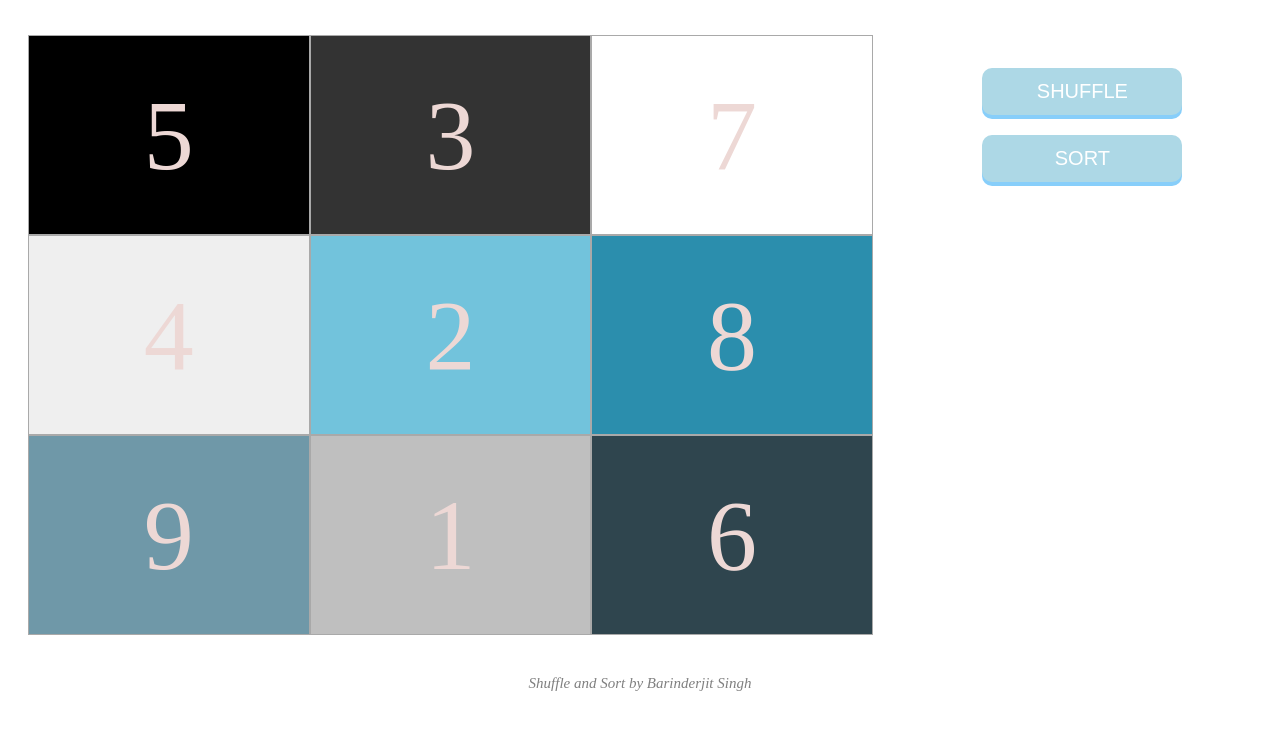
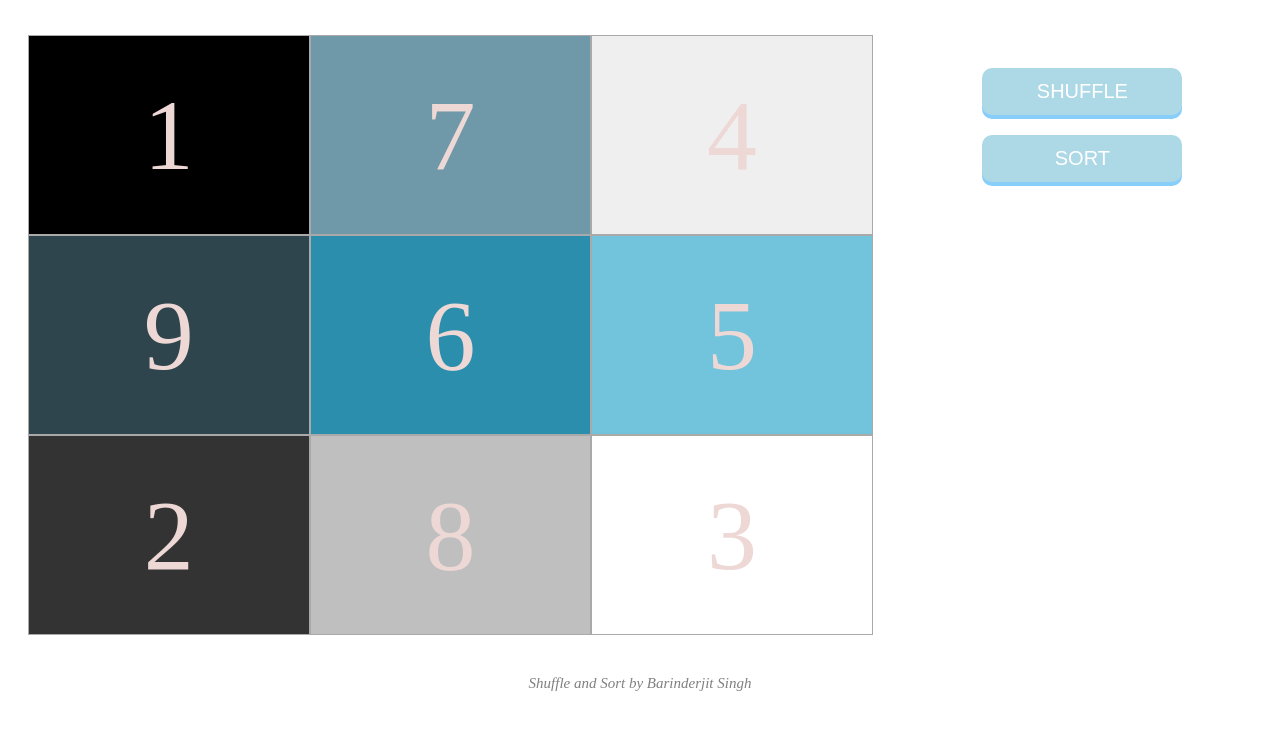
Before and after one commit to barinderjassal/Assignment, a plain HTML site: page src/index.html in a window 1280 px wide. Both pictures are taken after a click on the button "SHUFFLE". Shown: the part 52-782 px from the top of the page. Drawn offline with Linux system fonts and the light colour scheme.

Commit message:
Add util files for functions like Shuffle and Sort
1. Create one constant file for the properties of each tile.
2. Create Util file for functions like Shuffle and Sort
3. Update HTML structure by dynamically creating Tiles on onLoad of a document
4. Add styles
5. Put Proper comments for each function

```diff
--- a/src/index.html
+++ b/src/index.html
@@ -1,3 +1,10 @@
+<!--
+  Copyright (c) 2021 by Barinderjit Singh
+
+  Maersk Assignment
+  Problem Description: An Attched PDF in the repo
+  -->
+
 <!DOCTYPE html>
 <html lang="en">
   <head>
@@ -5,7 +12,6 @@
     <meta http-equiv="X-UA-Compatible" content="IE=edge" />
     <meta name="viewport" content="width=device-width, initial-scale=1.0" />
     <link rel="stylesheet" href="./css/shuffle.css" />
-    <script src="./js/shuffle.js"></script>
     <title>Shuffle and Sort</title>
   </head>
   <body>
@@ -13,60 +19,24 @@
       <h3>Shuffle and Sort</h3>
     </div>
     <div class="grid-color-box">
-      <ul class="grid-items-list">
+      <ul class="grid-items-list" id="grid-list">
         <!--
-          These list elements could be repeated using JavaScript or Map function in React
+          list elements will be created and repeated using JavaScript function on onload of DOM
          -->
-        <li style="background-color: #000000">
-          <div class="colored-bar"></div>
-          <span class="list-item-number">1</span>
-        </li>
-        <li style="background-color: #333333">
-          <div class="colored-bar"></div>
-          <span class="list-item-number">2</span>
-        </li>
-        <li style="background-color: #ffffff">
-          <div class="colored-bar"></div>
-          <span class="list-item-number">3</span>
-        </li>
-        <li style="background-color: #efefef">
-          <div class="colored-bar"></div>
-          <span class="list-item-number">4</span>
-        </li>
-        <li style="background-color: #72c3dc">
-          <div class="colored-bar"></div>
-          <span class="list-item-number">5</span>
-        </li>
-        <li style="background-color: #2b8ead">
-          <div class="colored-bar"></div>
-          <span class="list-item-number">6</span>
-        </li>
-        <li style="background-color: #6f98a8">
-          <div class="colored-bar"></div>
-          <span class="list-item-number">7</span>
-        </li>
-        <li style="background-color: #bfbfbf">
-          <div class="colored-bar"></div>
-          <span class="list-item-number">8</span>
-        </li>
-        <li style="background-color: #2f454e">
-          <div class="colored-bar"></div>
-          <span class="list-item-number">9</span>
-        </li>
       </ul>
     </div>
     <div class="btn-container">
       <div>
-        <button class="btn" type="button" onclick="shuffleNumbersHandler()">
-          Shuffle
-        </button>
+        <button class="btn" type="button" id="shuffle-btn">Shuffle</button>
       </div>
       <div>
-        <button class="btn" type="button" onclick="sortNumbersHandler()">
-          Sort
-        </button>
+        <button class="btn" type="button" id="sort-btn">Sort</button>
       </div>
     </div>
     <p class="author-name">Shuffle and Sort by Barinderjit Singh</p>
+
+    <script type="module" async src="./js/constants.js"></script>
+    <script type="module" async src="./js/util.js"></script>
+    <script type="module" defer src="./js/main.js"></script>
   </body>
 </html>
--- /dev/null
+++ b/src/js/constants.js
@@ -0,0 +1,53 @@
+/*
+ * Copyright (c) 2021 by Barinderjit Singh
+ *
+ * Maersk Assignment
+ * Problem Description: An Attched PDF in the repo
+ *
+ * A Constant file which returns an array of objects and each object
+ * represents the backgroundColor and Value of a block
+ */
+
+/**
+ * This constant is created to dynamically create list elements on onload
+ * of the document in order to avoid writing the same list elements in HTML
+ * again and again.
+ */
+export const TILE_DATA = [
+  {
+    backgroundColor: '#000000',
+    value: '1',
+  },
+  {
+    backgroundColor: '#333333',
+    value: '2',
+  },
+  {
+    backgroundColor: '#ffffff',
+    value: '3',
+  },
+  {
+    backgroundColor: '#efefef',
+    value: '4',
+  },
+  {
+    backgroundColor: '#72c3dc',
+    value: '5',
+  },
+  {
+    backgroundColor: '#2b8ead',
+    value: '6',
+  },
+  {
+    backgroundColor: '#6f98a8',
+    value: '7',
+  },
+  {
+    backgroundColor: '#bfbfbf',
+    value: '8',
+  },
+  {
+    backgroundColor: '#2F454E',
+    value: '9',
+  },
+];
--- /dev/null
+++ b/src/js/main.js
@@ -0,0 +1,105 @@
+/*
+ * Copyright (c) 2021 by Barinderjit Singh
+ *
+ * Maersk Assignment
+ * Problem Description: An Attched PDF in the repo
+ */
+
+import { TILE_DATA } from './constants.js';
+import { shuffleTiles, sortTileByValues, fetchDomElements } from './util.js';
+
+window.onload = function () {
+  // get buttons and attach shuffle and sort events respectively
+  const shuffleBtn = document.getElementById('shuffle-btn');
+  const sortBtn = document.getElementById('sort-btn');
+  shuffleBtn.addEventListener('click', shuffleTilesHandler);
+  sortBtn.addEventListener('click', sortTilesByNumberHandler);
+
+  const ulElement = document.getElementById('grid-list');
+
+  if (TILE_DATA.length) {
+    for (let i = 0; i < TILE_DATA.length; i++) {
+      const liElement = document.createElement('li');
+      const divElement = document.createElement('div');
+      const spanElement = document.createElement('li');
+
+      liElement.setAttribute('class', 'list-item');
+      liElement.style.backgroundColor = TILE_DATA[i].backgroundColor;
+
+      divElement.setAttribute('class', 'colored-bar');
+      spanElement.setAttribute('class', 'list-item-number');
+      spanElement.innerText = TILE_DATA[i].value;
+
+      liElement.appendChild(divElement);
+      liElement.appendChild(spanElement);
+
+      ulElement.appendChild(liElement);
+    }
+  }
+};
+
+// global variables aka Global State
+let tileProperties = [];
+
+/**
+ * User clicks on Shuffle button to fire this function
+ */
+const shuffleTilesHandler = () => {
+  // get each Tile Property and assign it to global variable
+  // Manipulating DOM is a costly operation so This Check is
+  // basically to avoid fetching values from DOM again and again
+  // That is the purpose of having a global variable/state
+  if (!tileProperties.length) {
+    getTileAttributesFromDom();
+  }
+
+  // get numbers shuffled by shuffle function
+  // and then pass the Shuffled Array to updateDom function
+  // in order to update the DOM
+  updateDom([...shuffleTiles(tileProperties)]);
+};
+
+/**
+ * User Clicks on Sort button to fire this function
+ */
+const sortTilesByNumberHandler = () => {
+  // if the global numbers array is empty, then fetch the numbers from the grid
+
+  if (!tileProperties.length) {
+    getTileAttributesFromDom();
+  }
+  // call updateDom method with the sorted tiles returned from sortTileByValues function
+  updateDom([...sortTileByValues(tileProperties)]);
+};
+
+/**
+ *
+ * @param {*} tileProps could be Shuffled or Sorted array
+ * This function is updating each cell of the grid with the updated value
+ */
+const updateDom = (tileProps) => {
+  const { listElms, spanElms } = fetchDomElements();
+
+  // tempIndex is to track the index of tileProps
+  let tempIndex = 0;
+  for (let i = 0; i < tileProps.length; i++) {
+    listElms[i].style.backgroundColor = tileProps[tempIndex].backgroundColor;
+    spanElms[i].innerText = tileProps[tempIndex].value.toString();
+    tempIndex++;
+  }
+};
+
+/**
+ * This function fetch the DOM elements and put their values into
+ * global variable/state tileProperties in an array format
+ */
+const getTileAttributesFromDom = () => {
+  const { listElms, spanElms } = fetchDomElements();
+
+  for (let i = 0; i < listElms.length; i++) {
+    tileProperties.push({
+      backgroundColor: listElms[i].style.backgroundColor,
+      value: +spanElms[i].innerText,
+    });
+  }
+};
--- /dev/null
+++ b/src/js/util.js
@@ -0,0 +1,50 @@
+/*
+ * Copyright (c) 2021 by Barinderjit Singh
+ *
+ * Maersk Assignment
+ * Problem Description: An Attched PDF in the repo
+ *
+ * A Utility file for helper functions like Shuffle and Sort
+ */
+
+/**
+ *
+ * @param {*} tileProps represents the array of value of each cell in the grid
+ * and it returns the shuffled array
+ */
+export const shuffleTiles = (tileProps) => {
+  for (let i = tileProps.length - 1; i > 0; i--) {
+    // generate a random index to swap with the current index
+    let randomIndex = Math.floor(Math.random() * (i + 1));
+
+    // Swap the array items by using ES6 destructuring.
+    [tileProps[i], tileProps[randomIndex]] = [
+      tileProps[randomIndex],
+      tileProps[i],
+    ];
+  }
+  // return the updated shuffled array of tiles
+  return tileProps;
+};
+
+/**
+ *
+ * @param {*} tileProps, takes unsorted array i.e. current dom values
+ * @returns sorted array
+ */
+export const sortTileByValues = (tileProps) =>
+  tileProps.sort((prop1, prop2) => prop1.value - prop2.value);
+
+/**
+ *
+ * @returns an object that have the List Elements and Span Elements
+ */
+export const fetchDomElements = () => {
+  const listElms = document.getElementsByClassName('list-item');
+  const spanElms = document.getElementsByClassName('list-item-number');
+
+  return {
+    listElms,
+    spanElms,
+  };
+};
```
Also changed, not shown: src/css/shuffle.css (+7 -0 lines).
